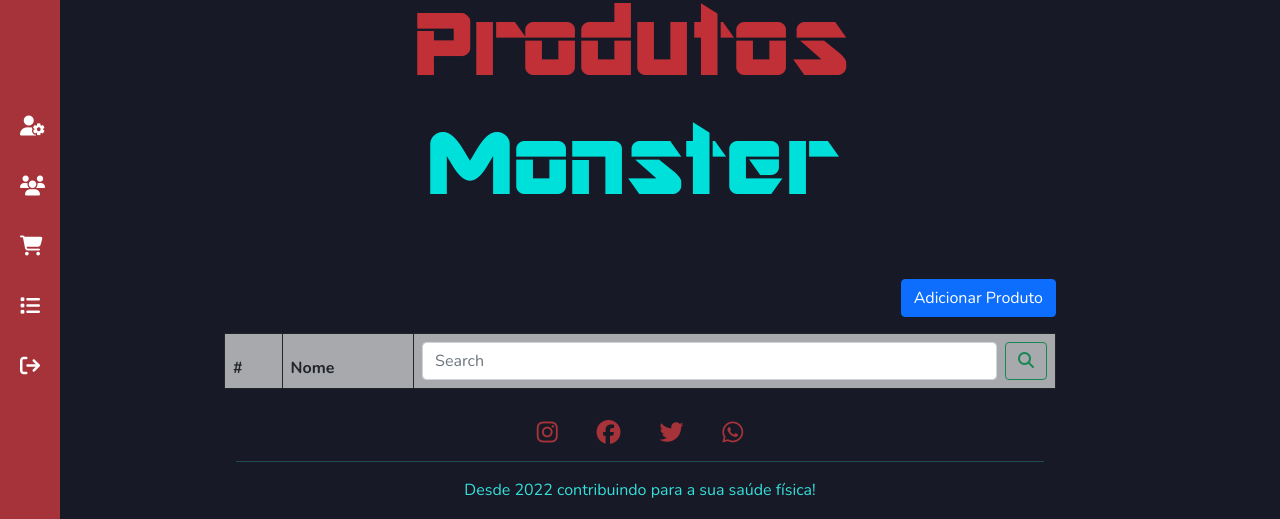
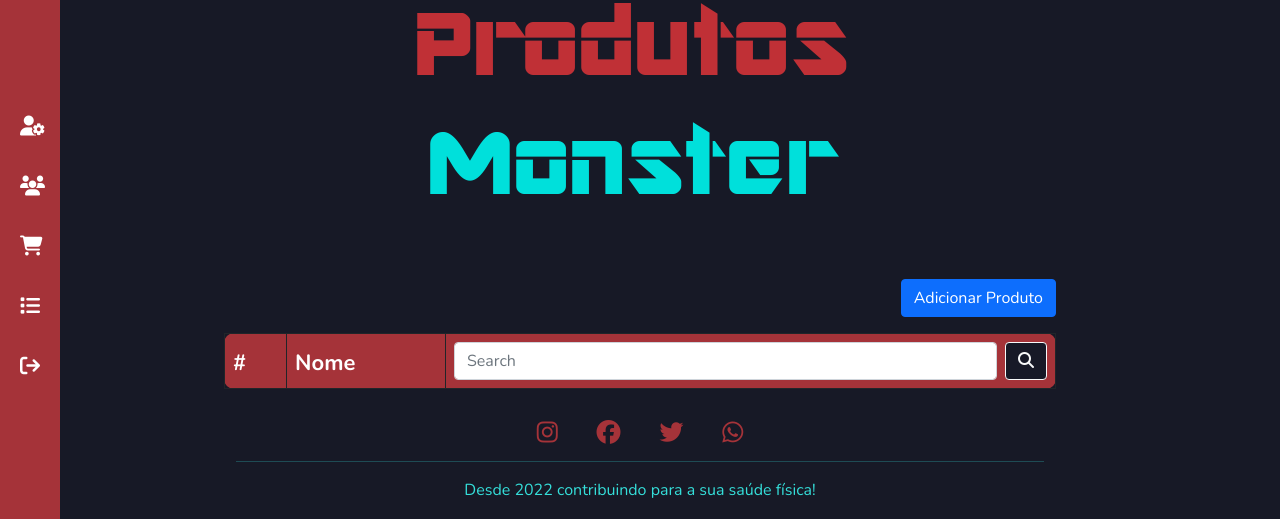
Before and after one commit to razimbrao/Trainee-2022.1, a PHP site: page /admin/produtos in a window 1280 px wide. Shown: the part 161-680 px from the top of the page. Run offline with PHP 8.4, Linux system fonts and the light colour scheme; the visitor is signed in with stand-in values (Sample User, id 1); data comes from the database, SQL or seed files in the repository; data that the repository does not hold is empty; some libraries are stand-ins or nearby versions.

Commit message:
Muda cores da tabela de admin

```diff
--- a/monstershop/app/views/admin/categorias.view.php
+++ b/monstershop/app/views/admin/categorias.view.php
@@ -50,7 +50,7 @@
                                 <form action="/admin/categorias" class="d-flex" method="POST">
                                     <input name="categoria" class="form-control me-2" type="search" placeholder="Search" aria-label="Search">
 
-                                    <button class="btn btn-outline-success" type="submit"><i class="fa-solid fa-magnifying-glass"></i></button>
+                                    <button class="btn-search btn btn-outline-light" type="submit"><i class="fa-solid fa-magnifying-glass"></i></button>
 
                                 </form>
                             </th>
--- a/monstershop/app/views/admin/produtos.view.php
+++ b/monstershop/app/views/admin/produtos.view.php
@@ -34,7 +34,7 @@
                         <th scope="col">
                             <form class="d-flex" action="produtos" method="POST">
                                 <input class="form-control me-2" type="search" placeholder="Search" name="pesquisa" aria-label="Search">
-                                <button class="btn btn-outline-success" type="submit"><i class="fa-solid fa-magnifying-glass"></i></button>
+                                <button class="btn-search btn btn-outline-light" type="submit"><i class="fa-solid fa-magnifying-glass"></i></button>
                             </form>
                         </th>
                     </tr>
--- a/monstershop/app/views/admin/usuarios.view.php
+++ b/monstershop/app/views/admin/usuarios.view.php
@@ -50,7 +50,7 @@
                     <th scope="col">
                         <form action="/admin/usuarios" class="d-flex" method="POST">
                             <input name="usuario" class="form-control me-2" type="search" placeholder="Search" aria-label="Search">
-                            <button class="btn btn-outline-success" type="submit"><i class="fa-solid fa-magnifying-glass"></i></button>
+                            <button class="btn-search btn btn-outline-light" type="submit"><i class="fa-solid fa-magnifying-glass"></i></button>
                         </form>
                     </th>
                 </tr>
--- a/monstershop/public/css/tabelas.css
+++ b/monstershop/public/css/tabelas.css
@@ -43,7 +43,14 @@ body {
 }
 
 .table-custom {
-    background-color: #a7a9ac;
+    font-size: 22px;
+    color: white;
+    border-radius: 10px;
+    background-color: #a53339;
+}
+
+.btn-search {
+    background-color: #171927;
 }
 
 .btn-add {
```
